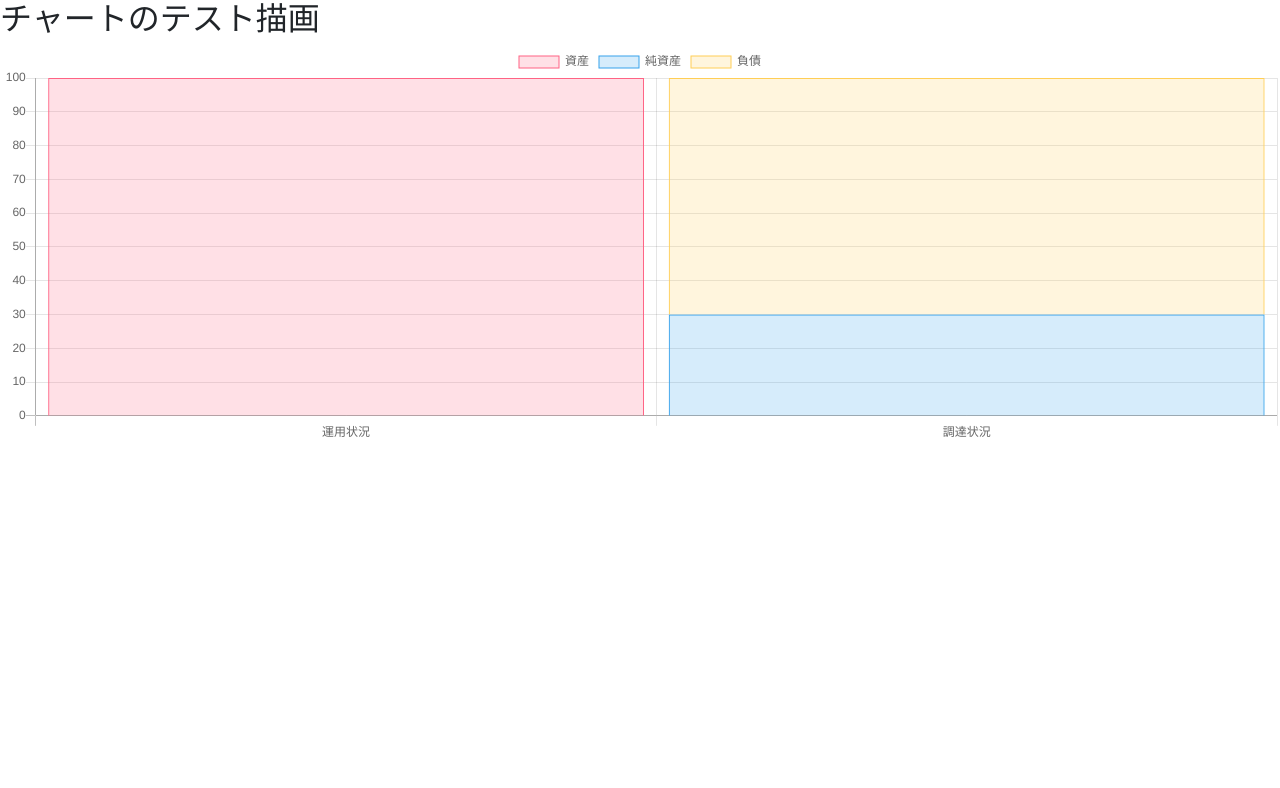
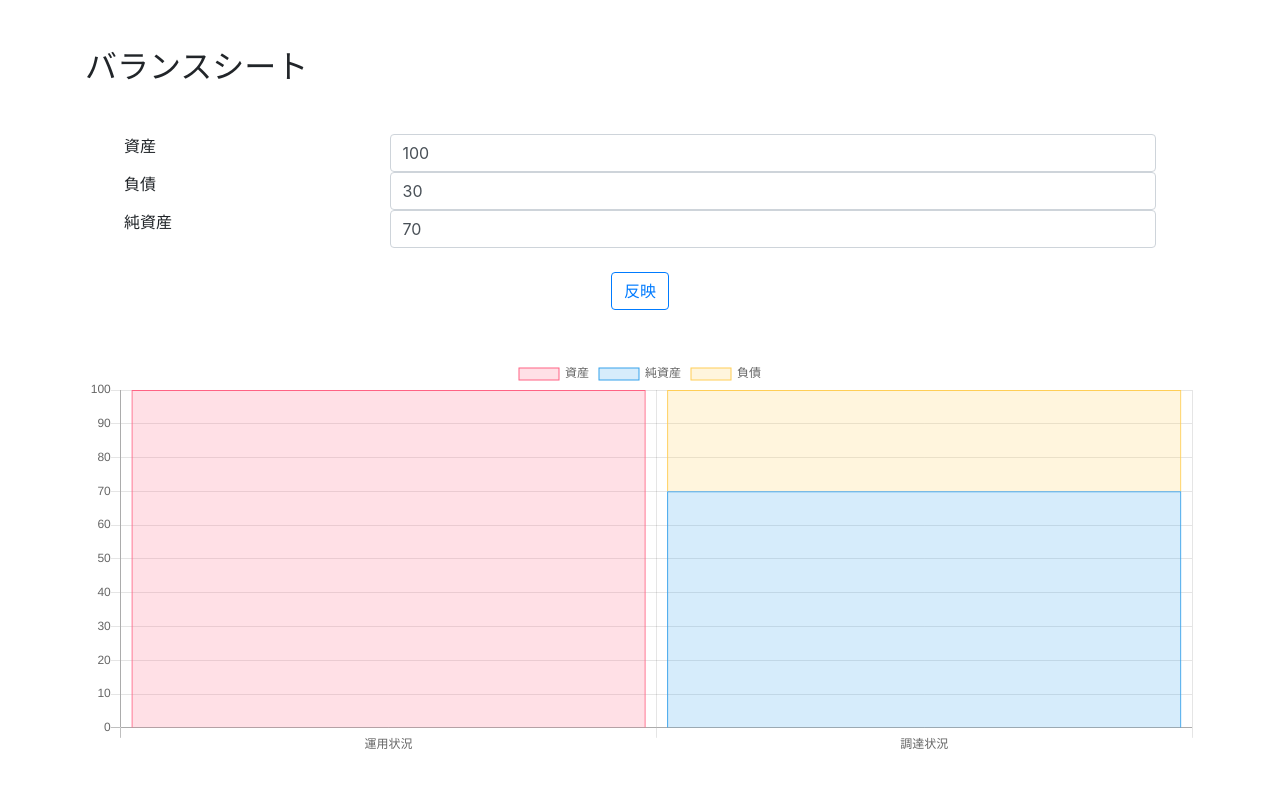
Before and after one commit to negi524/ir_graph, a Nuxt app: page /trial in a window 1280 px wide. Shown: the top 788 px of the page. Built offline with nearby package versions, Linux system fonts and the light colour scheme.

Commit message:
外部の入力を受け付けるように修正

```diff
--- a/pages/trial.vue
+++ b/pages/trial.vue
@@ -1,6 +1,26 @@
 <template>
-  <div>
-    <h2>チャートのテスト描画</h2>
+  <div class="container">
+    <h2 class="mt-5">バランスシート</h2>
+    <div class="row my-5 mx-4">
+      <div class="col-3"><label>資産</label></div>
+      <div class="col-9">
+        <b-form-input v-model="assets" placeholder="資産" />
+      </div>
+      <div class="col-3"><label>負債</label></div>
+      <div class="col-9">
+        <b-form-input v-model="liabilities" placeholder="負債" />
+      </div>
+      <div class="col-3"><label>純資産</label></div>
+      <div class="col-9">
+        <b-form-input v-model="netAssets" placeholder="純資産" />
+      </div>
+      <b-button
+        class="mt-4 mx-auto"
+        variant="outline-primary"
+        @click="fillData()"
+        >反映
+      </b-button>
+    </div>
     <balance-sheet :chart-data="datacollection" />
   </div>
 </template>
@@ -14,23 +34,14 @@ export default {
   },
   data() {
     return {
+      // チャートを構成するデータセット一覧
       datacollection: null,
-      chartOptions: {
-        responsive: true,
-        maintainAspectRatio: false,
-        scales: {
-          xAxes: [
-            {
-              stacked: true,
-            },
-          ],
-          yAxes: [
-            {
-              stacked: true,
-            },
-          ],
-        },
-      },
+      // 資産
+      assets: 100,
+      // 負債
+      liabilities: 30,
+      // 純資産
+      netAssets: 70,
     }
   },
   mounted() {
@@ -48,13 +59,13 @@ export default {
             backgroundColor: 'rgba(255, 99, 132, 0.2)',
             borderColor: 'rgba(255,99,132,1)',
             borderWidth: 1,
-            data: [100, null],
+            data: [this.assets, null],
           },
           {
             type: 'bar',
             barPercentage: 1.2,
             label: '純資産',
-            data: [null, 30],
+            data: [null, this.netAssets],
             backgroundColor: 'rgba(54, 162, 235, 0.2)',
             borderColor: 'rgba(54, 162, 235, 1)',
             borderWidth: 1,
@@ -63,7 +74,7 @@ export default {
             type: 'bar',
             barPercentage: 1.2,
             label: '負債',
-            data: [null, 70],
+            data: [null, this.liabilities],
             backgroundColor: 'rgba(255, 206, 86, 0.2)',
             borderColor: 'rgba(255, 206, 86, 1)',
             borderWidth: 1,
```
